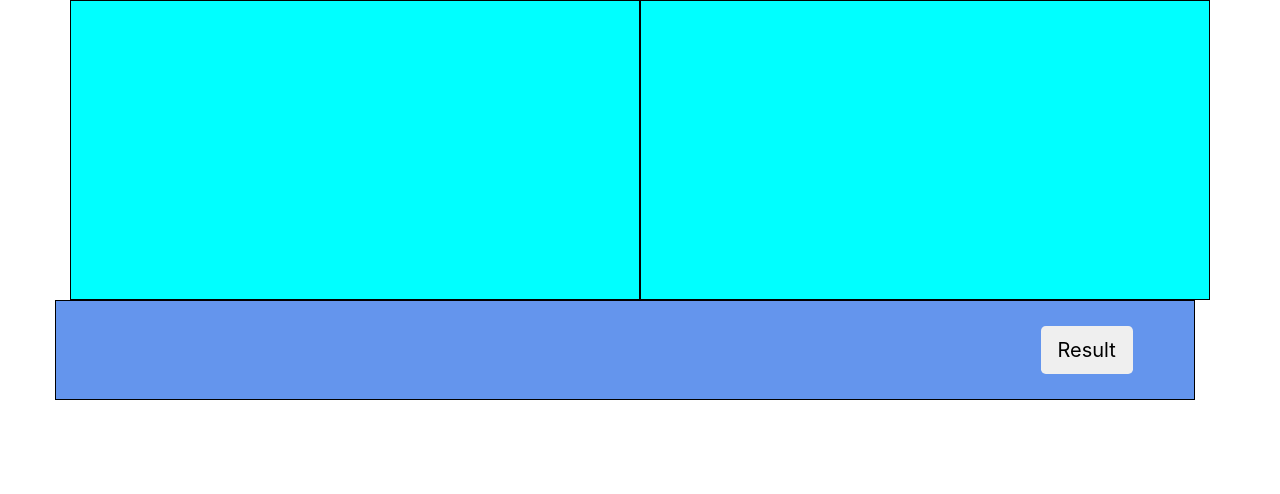
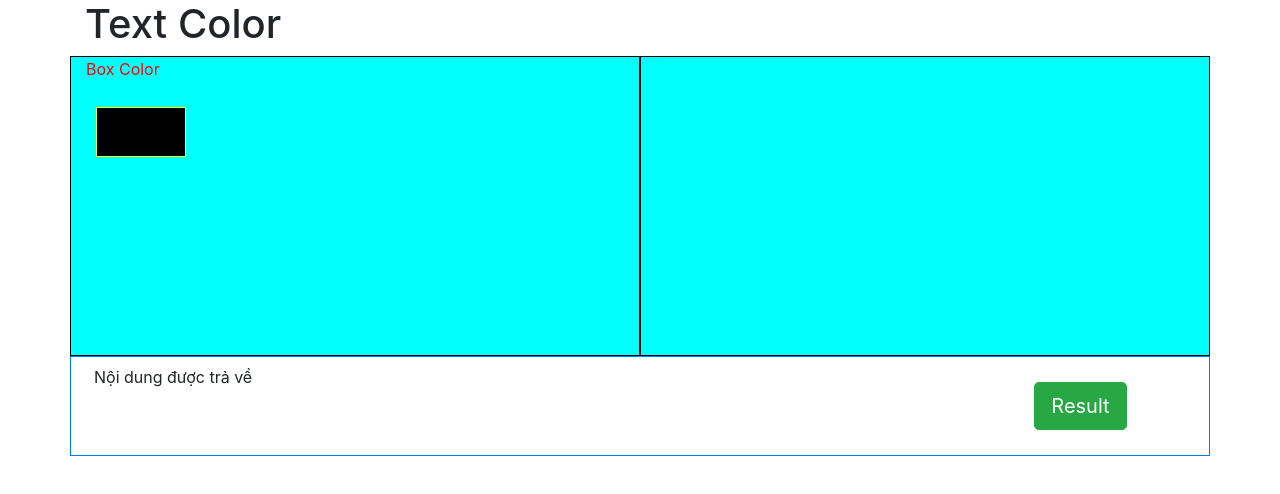
Before and after one commit to stupidlazyguy/Text_Color, a React (Create React App) app: page / in a window 1280 px wide. Shown: the top 494 px of the page. Built offline with nearby package versions, Linux system fonts and the light colour scheme.

Commit message:
add box color and design button submit

```diff
--- a/public/CSS/Style.css
+++ b/public/CSS/Style.css
@@ -1,3 +1,7 @@
+*{
+    margin:0px;
+    padding:0px;
+}
 .header{
     background-color: aqua;
     height:300px;
@@ -12,3 +16,22 @@
 .button{
     margin: auto;
 }
+
+.box_result{
+    height:100px;
+}
+
+.Box-Color{
+    height:50px;
+    width:50px;
+    background-color: blue;
+    margin:10px;
+    border:1px solid yellow;
+}
+.Box-Color:active{
+    width:50px;
+    height: 50px;
+    background-color: blue;
+    margin:10px;
+    border:1px solid red;
+}
--- a/public/index.html
+++ b/public/index.html
@@ -18,7 +18,7 @@
 
 <body>
   <noscript>You need to enable JavaScript to run this app.</noscript>
-  <div id="root"></div>
+  <div id="root" ></div>
 
 
 </body>
--- a/src/App.js
+++ b/src/App.js
@@ -1,30 +1,25 @@
 import React from 'react';
 import './App.css';
-
-function App() {
-  return (
-    <div className="container">
-      <div className="row container-fulid">
-        <div className="col-6 col-xl-6 header" >
+import BoxLeft from './Components/BoxLeft'
+import BoxRight from './Components/BoxRight'
+import ButtonResult from './Components/ButtonResult'
+import ResultSpace from './Components/ResultSpace'
+class App extends React.Component{
+  render(){
+    return (
+      <div className="container">
+        <h1>Text Color</h1>
+        <div className="row">
+          <BoxLeft/>
+          <BoxRight/>
         </div>
-
-        <div className="col-6 col-xl-6 header " >
-        </div>
-
-        <div className="col-12 col-xl-12 row result" >
-          <div className="col-10 col-xl-10">
-
-          </div>
-          <div className="col-2 col-xl-2 d-flex ">
-            <button className="button btn btn-lg">
-              Result
-            </button>
-          </div>
+        <div className="row box_result d-flex border border-primary ">
+          <ResultSpace/>
+          <ButtonResult/>
         </div>
       </div>
-    </div>
-
-  )
+    )
+  }
 }
 
 export default App;
--- /dev/null
+++ b/src/Components/BoxColor.js
@@ -0,0 +1,12 @@
+import React from 'react';
+
+class BoxColor extends React.Component{
+    constructor(props){
+        super(props)
+    }
+    render(){
+        return (<div className="col-2 col-xl-2 Box-Color" style={{backgroundColor:this.props.color}}></div>)
+    }
+}
+
+export default BoxColor
--- /dev/null
+++ b/src/Components/BoxLeft.js
@@ -0,0 +1,23 @@
+import React from 'react';
+import BoxColor from '../Components/BoxColor'
+class Box_Left extends React.Component{
+    constructor(){
+        super()
+        this.state = {color:['red','blue']}
+    }
+    showColor(){
+        return
+    }
+    render(){
+        return (<div className="col-6 col-xl-6 header" >
+            <p style={{color:'red'}}>Box Color</p>
+            <div className="container">
+                <div className="row">
+                   <BoxColor color='black'/>
+                </div>
+            </div>
+        </div>)
+    }
+}
+
+export default Box_Left
--- /dev/null
+++ b/src/Components/BoxRight.js
@@ -0,0 +1,11 @@
+import React from 'react';
+
+class Box_Right extends React.Component{
+    render(){
+        return (<div className="col-6 col-xl-6 header" >
+
+        </div>)
+    }
+}
+
+export default Box_Right
--- /dev/null
+++ b/src/Components/ButtonResult.js
@@ -0,0 +1,13 @@
+import React from 'react';
+
+class ResultButton extends React.Component{
+    render(){
+        return (  <div className="col-2 col-xl-2 button">
+        <button className="button btn btn-lg btn-success">
+          Result
+          </button>
+      </div>)
+    }
+}
+
+export default ResultButton
--- /dev/null
+++ b/src/Components/ResultSpace.js
@@ -0,0 +1,11 @@
+import React from 'react';
+
+class ResultSpace extends React.Component{
+    render(){
+        return ( <div className="col-10 col-xl-10">
+            <p className="m-2">Nội dung được trả về</p>
+        </div>)
+    }
+}
+
+export default ResultSpace
```
